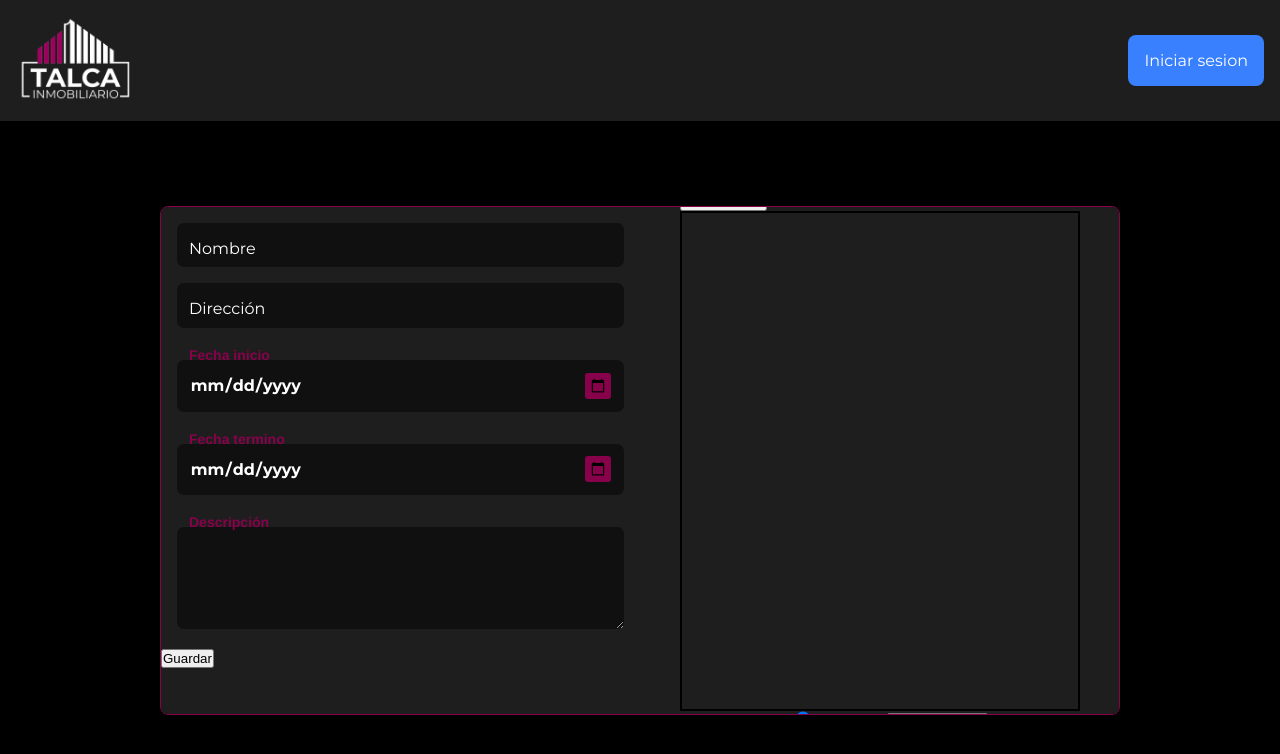
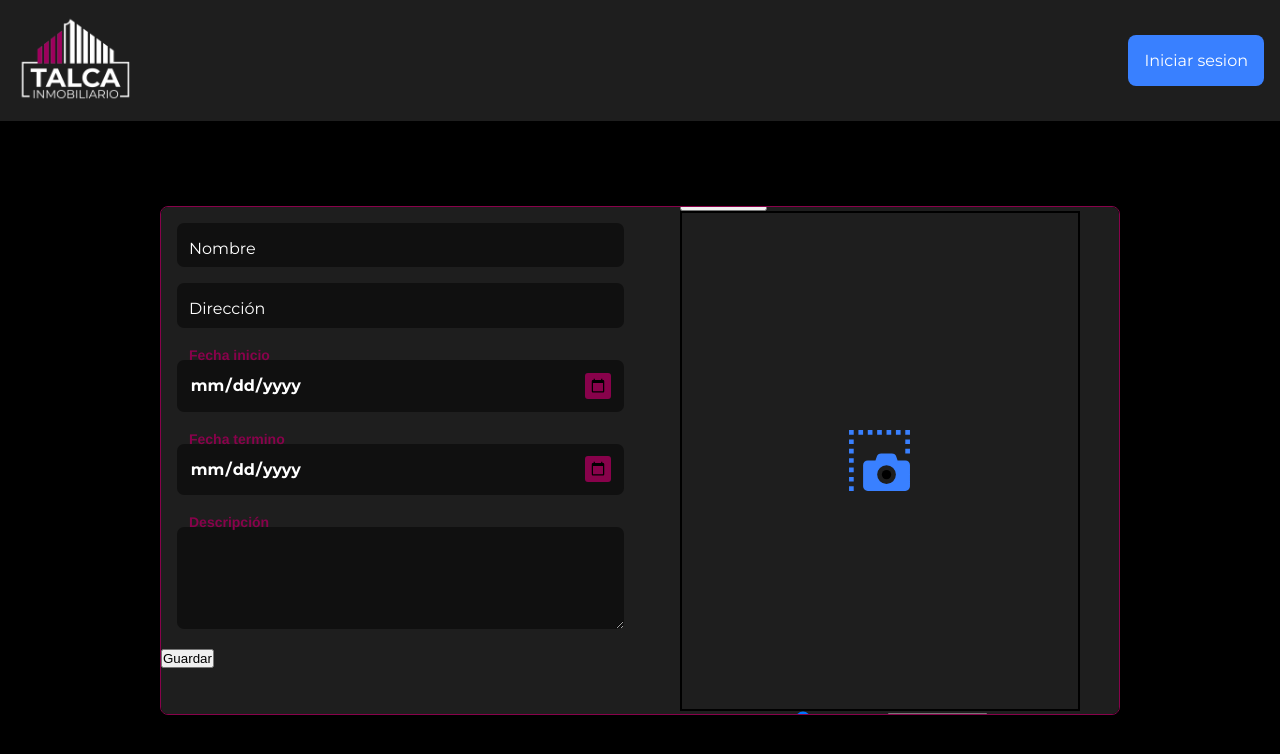
Before and after one commit to david-aravena/inmo, a Next.js app: page /proyectos/nuevo-proyecto in a window 1280 px wide. Shown: the top 754 px of the page. Built offline with nearby package versions, Linux system fonts and the light colour scheme.

Commit message:
add: svg image to imageEditor

```diff
--- a/src/app/proyectos/nuevo-proyecto/newProject.module.css
+++ b/src/app/proyectos/nuevo-proyecto/newProject.module.css
@@ -48,4 +48,8 @@
   .form{
     width:200%;
   }
+
+  .imageContainer{
+    padding: 2rem;
+  }
 }
--- a/src/components/imageEditor/index.jsx
+++ b/src/components/imageEditor/index.jsx
@@ -109,7 +109,7 @@ export default function MovableImage({
         onTouchMove={handleMove}
         onTouchEnd={handleEnd}
       >
-        {image && (
+        {image ?
           <img
             ref={imageRef}
             src={image}
@@ -127,11 +127,27 @@ export default function MovableImage({
               height: "100%",
             }}
           />
-        )}
+
+        :
+
+          <img
+            ref={imageRef}
+            src={"/svg/photoEditor.svg"}
+            alt="Uploaded"
+            draggable="false"
+            style={{
+              position: "absolute",
+              transformOrigin: "center",
+              cursor: isDragging ? "grabbing" : "grab",
+              height:"15%"
+            }}
+          />
+
+        }
       </div>
 
       {/* Slider para escalar la imagen */}
-      <label>
+      <label style={{color:"white"}}>
         Escala: {scale.toFixed(2)}
         <input
           type="range"
```
Also changed, not shown: public/svg/photoEditor.svg (added).
